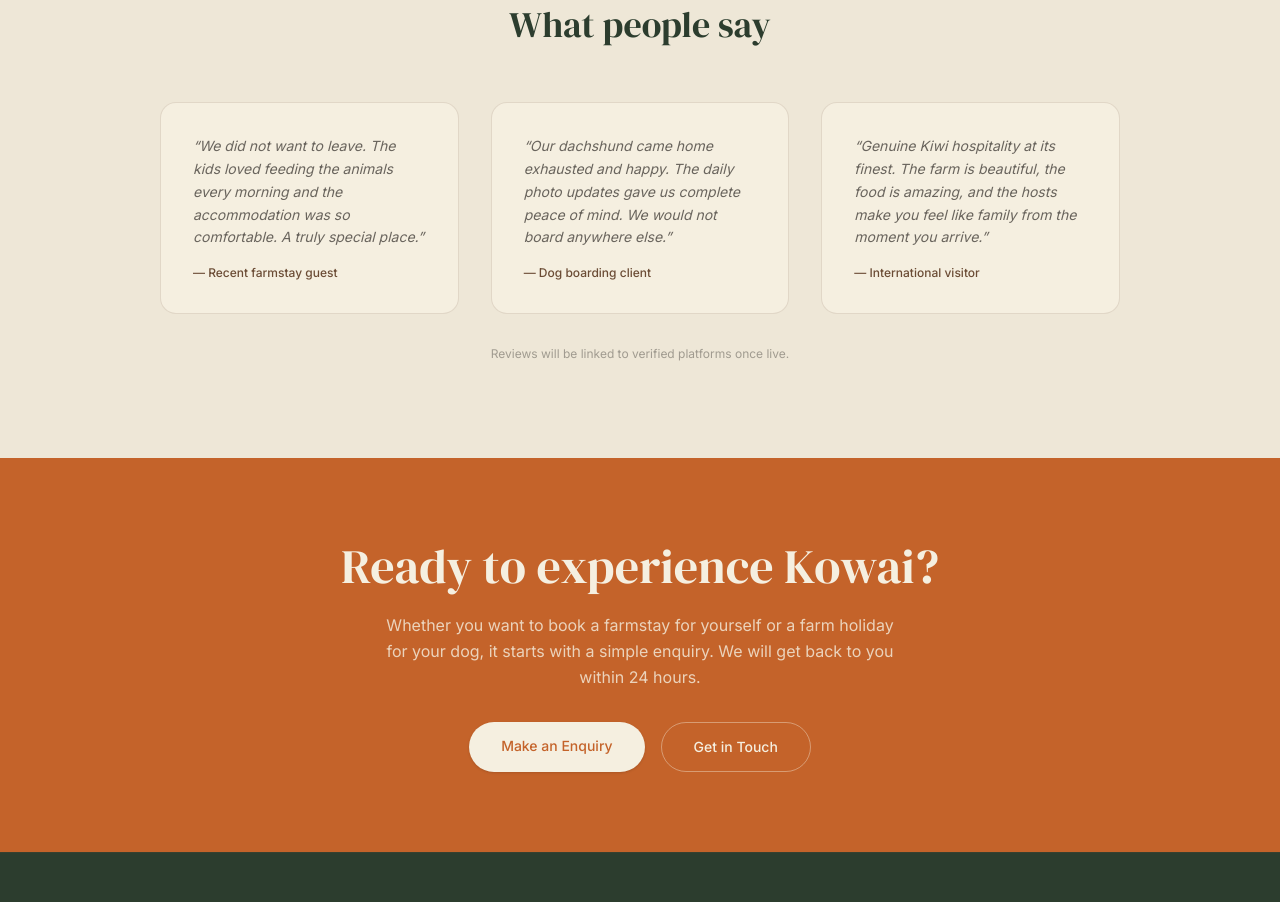
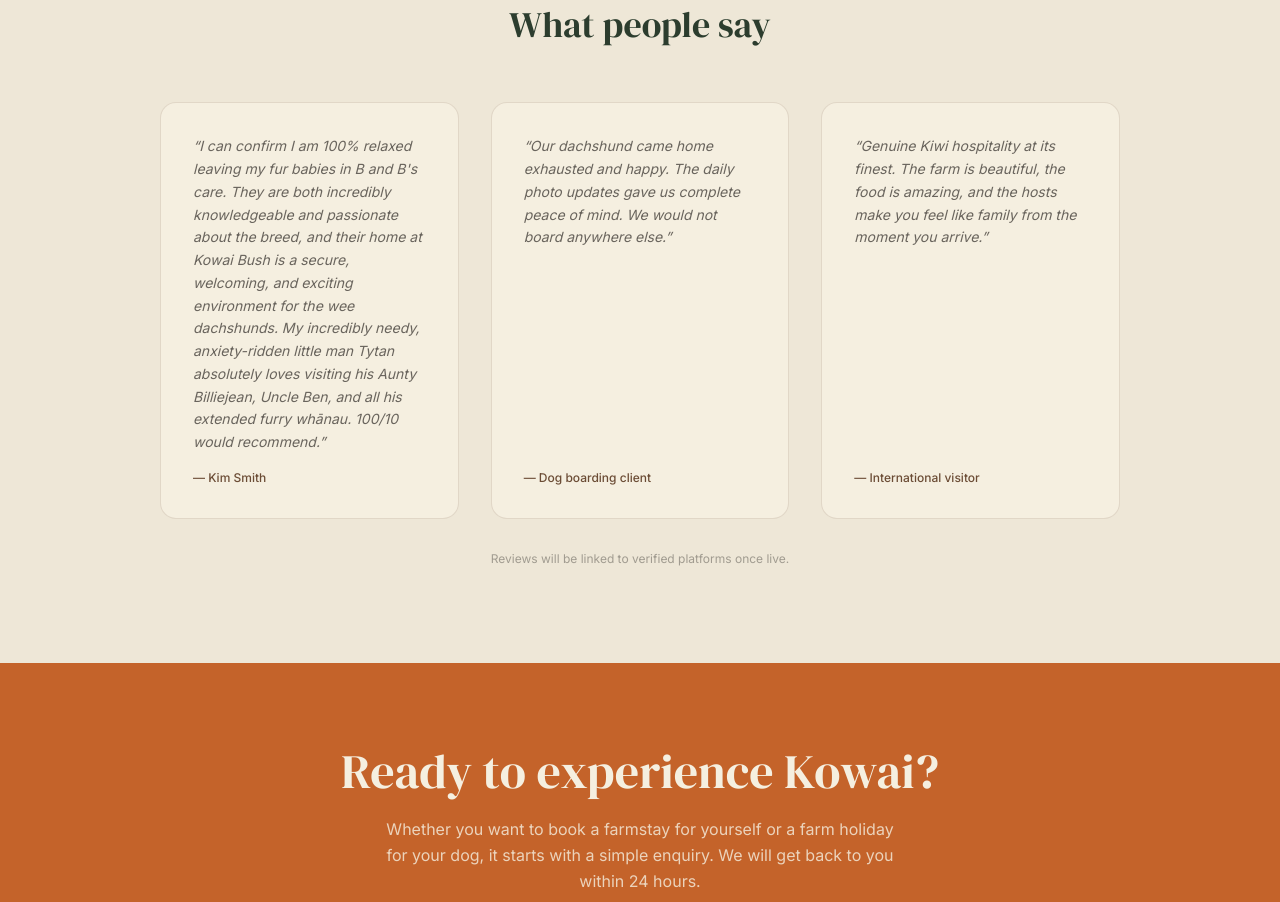
Before and after one commit to beanie108/kowai-farmstay, a Next.js app: page / in a window 1280 px wide. Shown: the part 3020-3922 px from the top of the page. Built offline with nearby package versions, Linux system fonts and the light colour scheme.

Commit message:
Add Kim Smith testimonial to reviews section

```diff
--- a/app/page.tsx
+++ b/app/page.tsx
@@ -258,8 +258,8 @@ export default function HomePage() {
             {[
               {
                 quote:
-                  "We did not want to leave. The kids loved feeding the animals every morning and the accommodation was so comfortable. A truly special place.",
-                author: "Recent farmstay guest",
+                  "I can confirm I am 100% relaxed leaving my fur babies in B and B's care. They are both incredibly knowledgeable and passionate about the breed, and their home at Kowai Bush is a secure, welcoming, and exciting environment for the wee dachshunds. My incredibly needy, anxiety-ridden little man Tytan absolutely loves visiting his Aunty Billiejean, Uncle Ben, and all his extended furry whānau. 100/10 would recommend.",
+                author: "Kim Smith",
               },
               {
                 quote:
```
